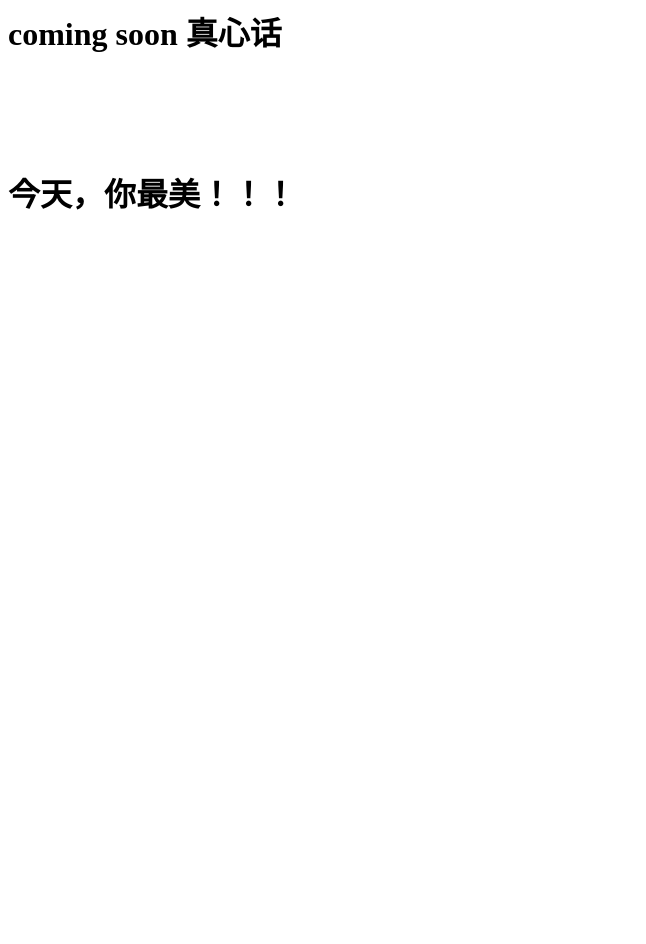
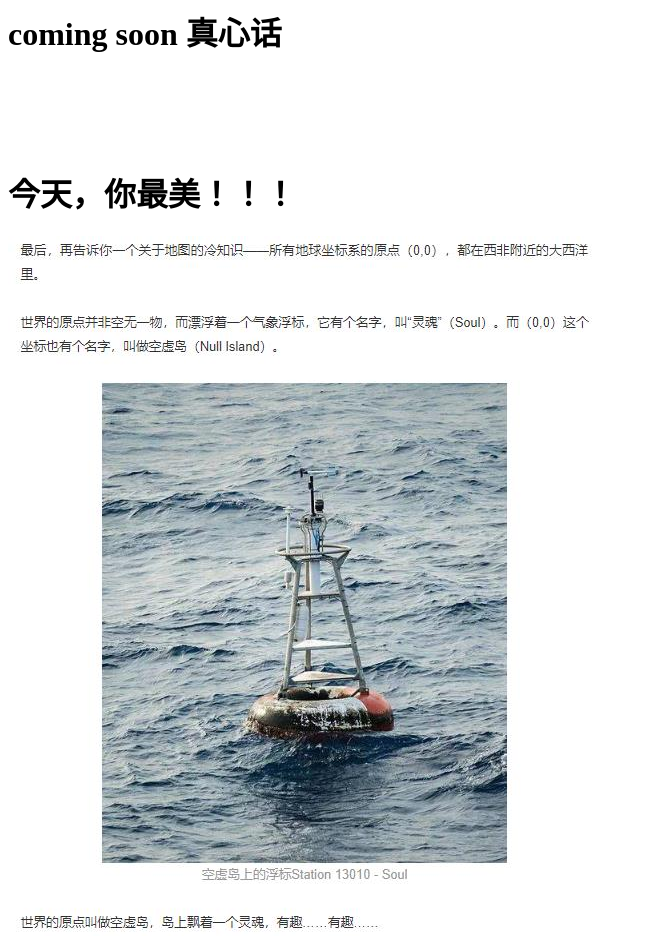
Before and after one commit to lucan002/lucan, a plain HTML site: page index.html in a window 1280 px wide. Shown: the whole page, without its empty margins (0-646 px from the left). Before the commit the page ends 800 px from the top, so only its background shows below. Drawn offline with Linux system fonts and the light colour scheme.

Commit message:
Update index.html

```diff
--- a/index.html
+++ b/index.html
@@ -1,3 +1,4 @@
 <h1>coming soon   真心话</h1>
 <br /><br /><br /><br />
 <h1>今天，你最美！！！</h1>
+<img src="20190409.jpg" />
```
